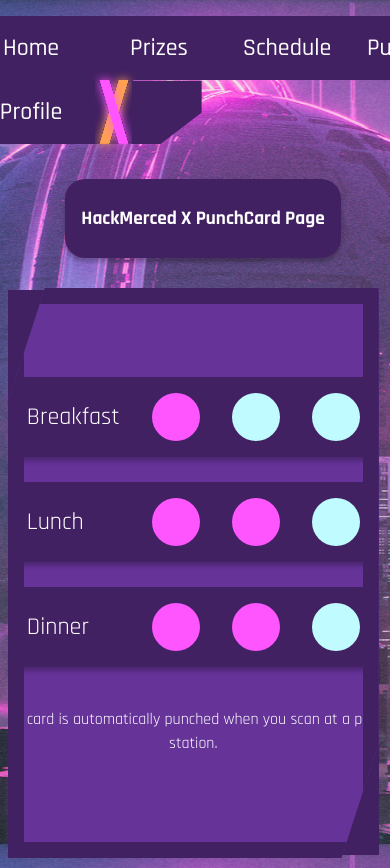
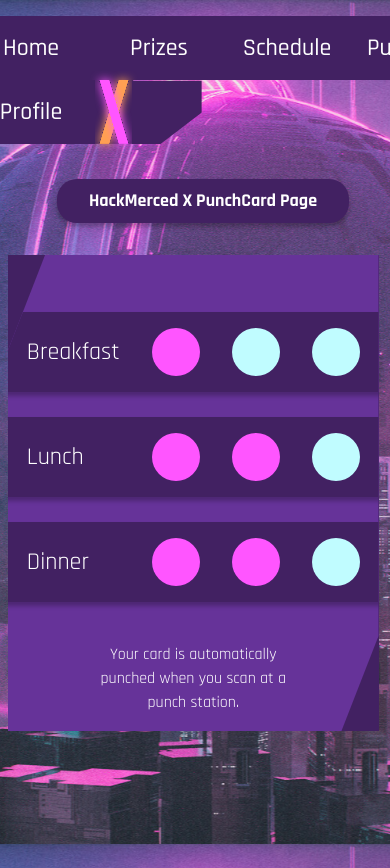
Before and after one commit to HackMerced/HackMerced-X-Live, a React (Vite) app: page /punchcard in a window 390 px wide. Shown: the top 868 px of the page. Built offline with nearby package versions, Linux system fonts and the light colour scheme.

Commit message:
Responsiveness fixes

```diff
--- a/src/Components/CSS/PunchCard.css
+++ b/src/Components/CSS/PunchCard.css
@@ -99,19 +99,33 @@
 @media screen and (max-width: 880px) {
     .punch-header{
         font-size: unset;
-        padding: 1em;
+
         filter: unset;
     }
     h1{
-        font-size: larger;
+        font-size: large;
+    }
+    .punch-inst{
+        font-size: 1em;
+        width: 50vw;
+        display: inline-flex;
+        justify-content: center;
     }
     .punch-body{
         display: unset;
     }
+    .container-child{
+        border-style: none;
+        width: unset;
+        padding: 0;
+    }
     .container-child-content{
         width: unset;
+
     }
-    .punch-inst{
-        font-size: unset;
+
+    .container-parent, .container-child{
+
+        height: auto;
     }
 }
--- a/src/Components/PunchCard.jsx
+++ b/src/Components/PunchCard.jsx
@@ -11,28 +11,28 @@
         <div className='punch-body'>
           <div className='container-parent'>
             <div className='container-child'>
-              <div class="container-child-content">
-                <table id="punches" class="rounded-table no-color">
+              <div className="container-child-content">
+                <table id="punches" className="rounded-table no-color">
                   <tr>
-                    <td class="title">Breakfast</td>
-                    <td><div class="punch true"></div></td>
-                    <td><div class="punch false"/></td>
-                    <td><div class="punch false"/></td>
-                    <td class="spacer"></td>
+                    <td className="title">Breakfast</td>
+                    <td><div className="punch true"></div></td>
+                    <td><div className="punch false"/></td>
+                    <td><div className="punch false"/></td>
+                    <td className="spacer"></td>
                   </tr>
                   <tr>
-                    <td class="title">Lunch</td>
-                    <td><div class="punch true"></div></td>
-                    <td><div class="punch true"></div></td>
-                    <td><div class="punch false"/></td>
-                    <td class="spacer"></td>
+                    <td className="title">Lunch</td>
+                    <td><div className="punch true"></div></td>
+                    <td><div className="punch true"></div></td>
+                    <td><div className="punch false"/></td>
+                    <td className="spacer"></td>
                   </tr>
                   <tr>
-                    <td class="title">Dinner</td>
-                    <td><div class="punch true"></div></td>
-                    <td><div class="punch true"></div></td>
-                    <td><div class="punch false"/></td>
-                    <td class="spacer"></td>
+                    <td className="title">Dinner</td>
+                    <td><div className="punch true"></div></td>
+                    <td><div className="punch true"></div></td>
+                    <td><div className="punch false"/></td>
+                    <td className="spacer"></td>
                   </tr>
                   </table>
                   <center className='punch-inst'>
```
